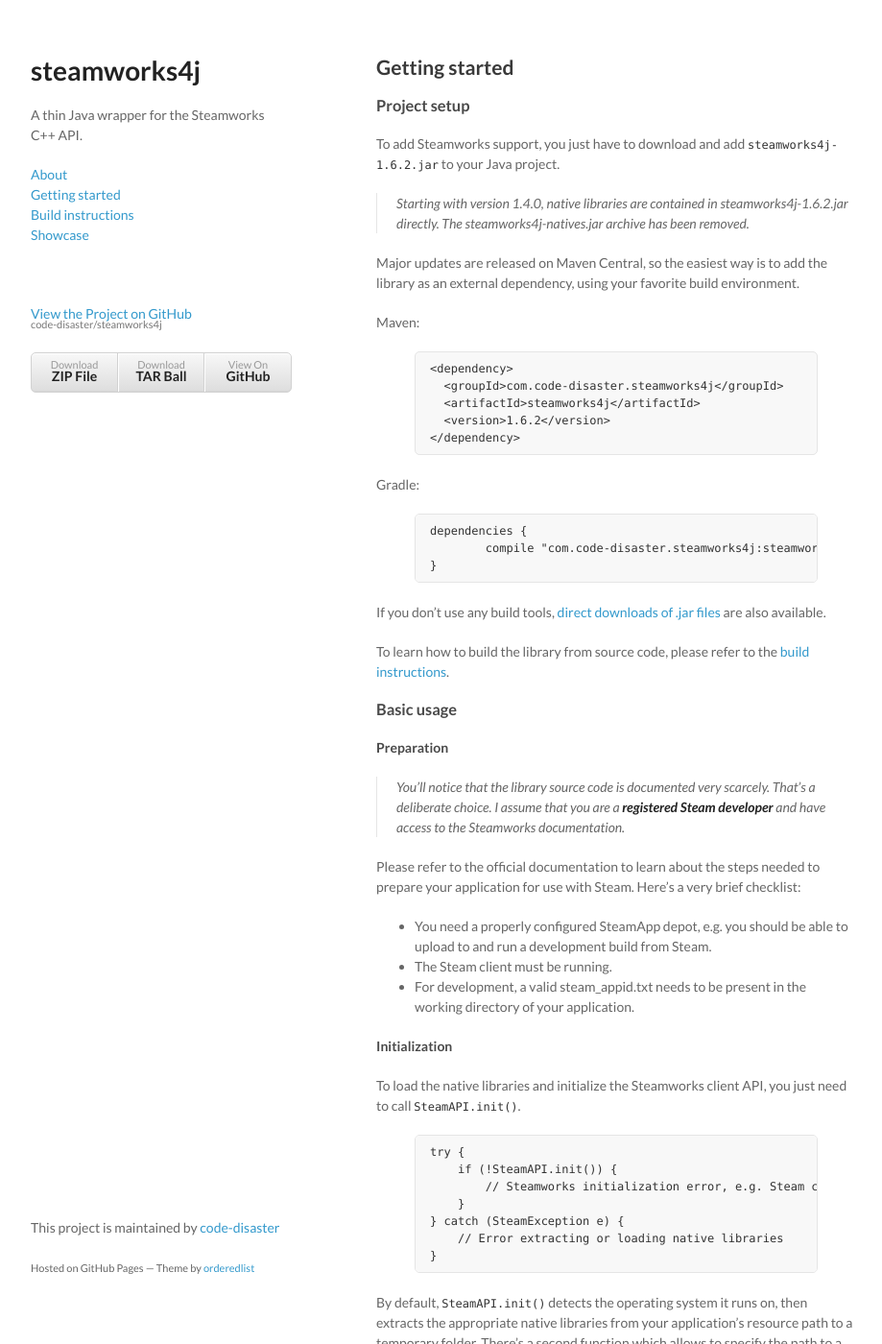
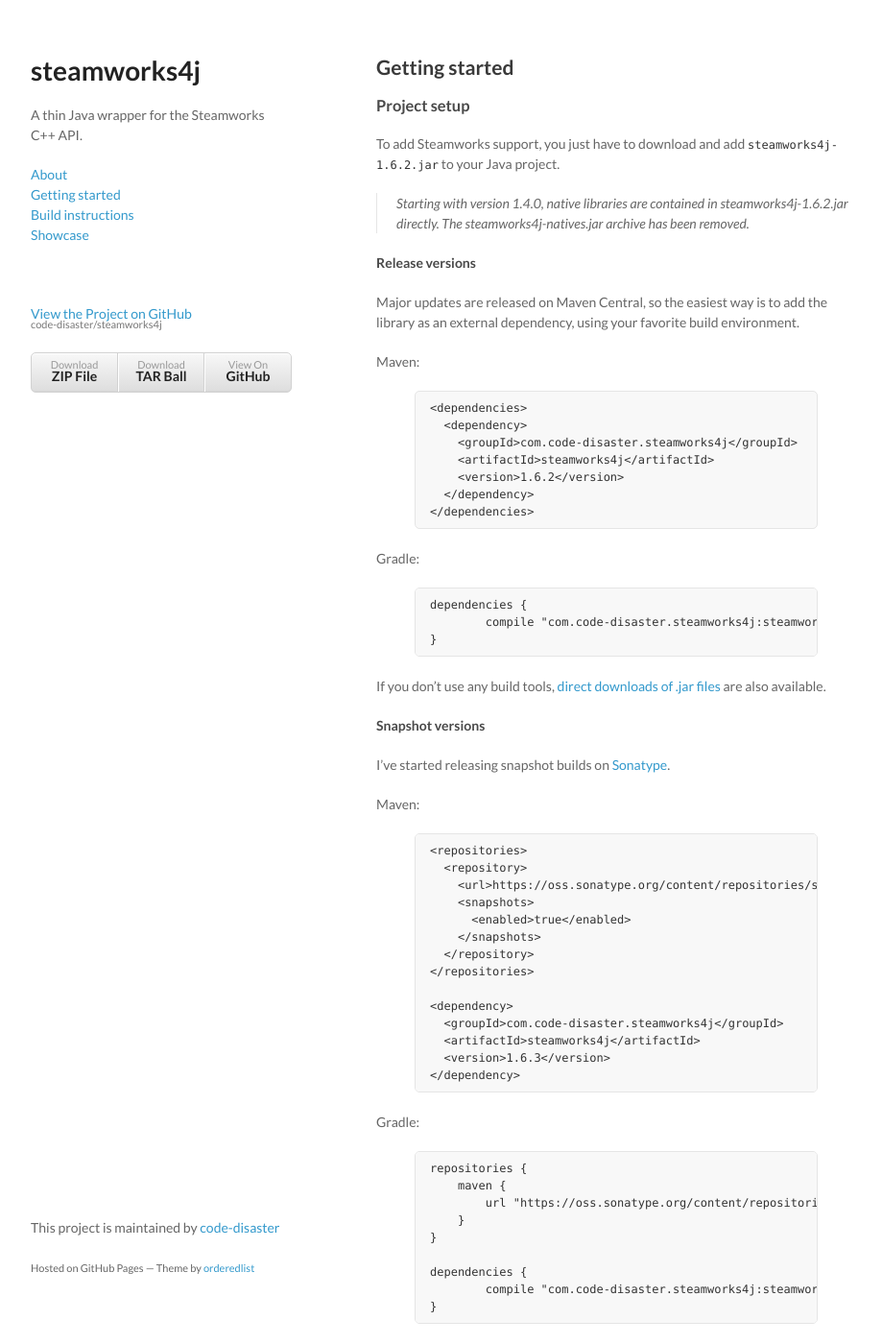
Before and after one commit to code-disaster/steamworks4j, a Jekyll site: the page built from getting-started.md, in a window 1280 px wide and 1400 px high. Shown: the whole window at 96% size, without its empty margins (178-1097 px from the left). Built offline with Jekyll 4.4.1, drawn with Linux system fonts in a browser that asks for light colours; our own code applies the rules of GitHub Pages for plain Markdown files.

Commit message:
Added snapshot build information.

```diff
--- a/_config.yml
+++ b/_config.yml
@@ -2,4 +2,5 @@
 
 steamworks4j:
   version: 1.6.2
+  snapshot-version: 1.6.3
   sdk-version: 1.39
--- a/getting-started.md
+++ b/getting-started.md
@@ -10,16 +10,20 @@
 
 > Starting with version 1.4.0, native libraries are contained in *steamworks4j-{{ site.steamworks4j.version }}.jar* directly. The *steamworks4j-natives.jar* archive has been removed.
 
+#### Release versions
+
 Major updates are released on Maven Central, so the easiest way is to add the library as an external dependency, using your favorite build environment.
 
 Maven:
 
 {% highlight xml %}
-<dependency>
-  <groupId>com.code-disaster.steamworks4j</groupId>
-  <artifactId>steamworks4j</artifactId>
-  <version>{{ site.steamworks4j.version }}</version>
-</dependency>
+<dependencies>
+  <dependency>
+    <groupId>com.code-disaster.steamworks4j</groupId>
+    <artifactId>steamworks4j</artifactId>
+    <version>{{ site.steamworks4j.version }}</version>
+  </dependency>
+</dependencies>
 {% endhighlight xml %}
 
 Gradle:
@@ -31,6 +35,45 @@
 {% endhighlight groovy %}
 
 If you don't use any build tools, [direct downloads of .jar files](http://mvnrepository.com/artifact/com.code-disaster.steamworks4j/steamworks4j/{{ site.steamworks4j.version }}) are also available.
+
+#### Snapshot versions
+
+I've started releasing snapshot builds on [Sonatype](https://oss.sonatype.org/content/repositories/snapshots/).
+
+Maven:
+
+{% highlight xml %}
+<repositories>
+  <repository>
+    <url>https://oss.sonatype.org/content/repositories/snapshots</url>
+    <snapshots>
+      <enabled>true</enabled>
+    </snapshots>
+  </repository>
+</repositories>
+
+<dependency>
+  <groupId>com.code-disaster.steamworks4j</groupId>
+  <artifactId>steamworks4j</artifactId>
+  <version>{{ site.steamworks4j.snapshot-version }}</version>
+</dependency>
+{% endhighlight xml %}
+
+Gradle:
+
+{% highlight groovy %}
+repositories {
+    maven {
+        url "https://oss.sonatype.org/content/repositories/snapshots/"
+    }
+}
+
+dependencies {
+	compile "com.code-disaster.steamworks4j:steamworks4j:{{ site.steamworks4j.snapshot-version }}"
+}
+{% endhighlight groovy %}
+
+#### Build from source
 
 To learn how to build the library from source code, please refer to the [build instructions]({{ '/build-instructions.html' | prepend: site.baseurl | prepend: site.url }}).
 
```
